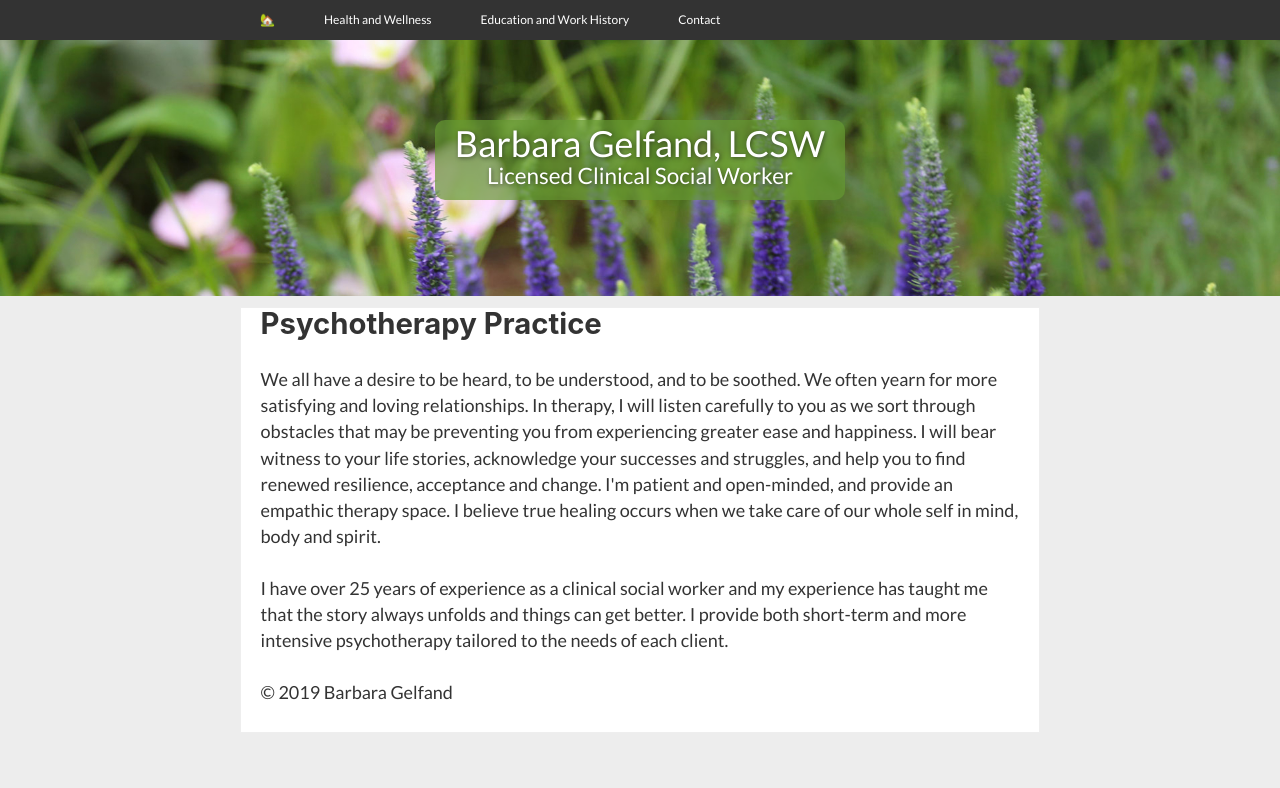
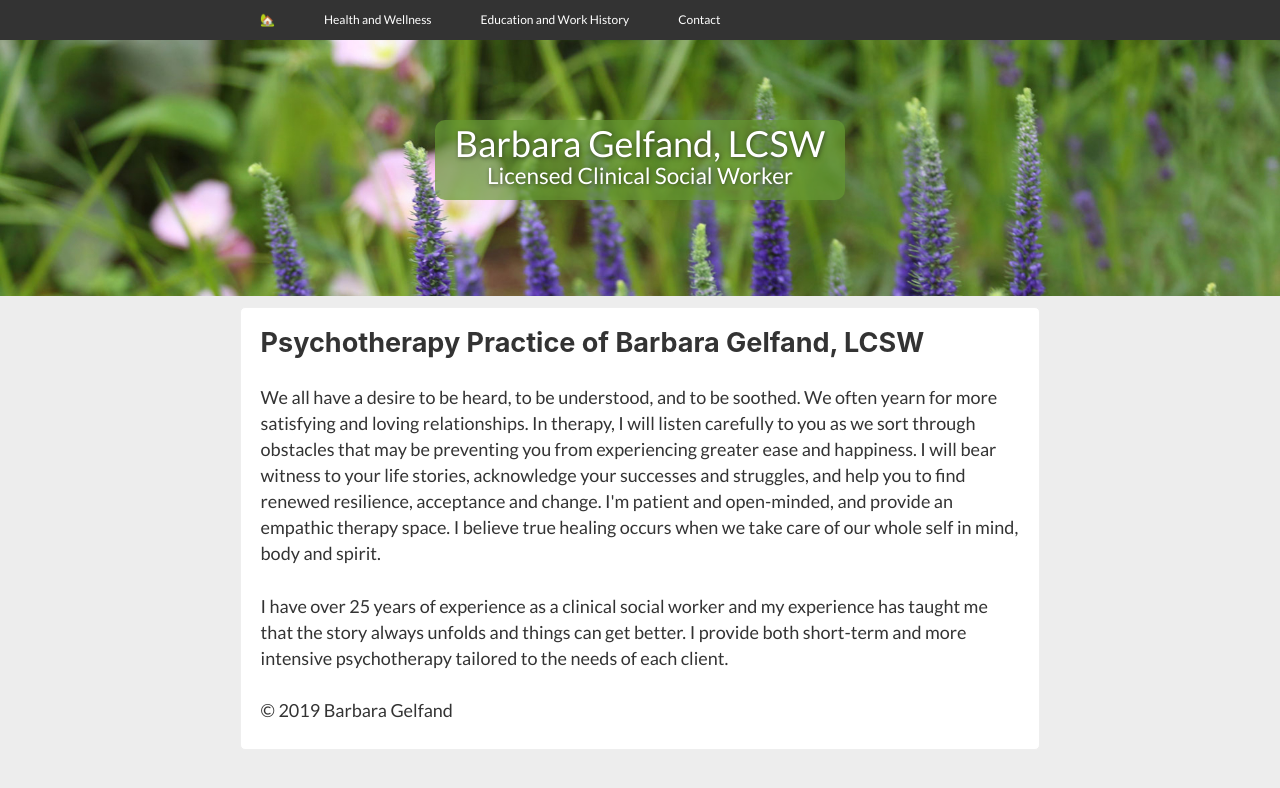
Before and after one commit to leorawe/gatsby-bg, a Gatsby site: page / in a window 1280 px wide. Built offline with nearby package versions, Linux system fonts and the light colour scheme; Gatsby itself is replaced by a stand-in of ours.

Commit message:
pagetitle

```diff
--- a/src/components/layout.js
+++ b/src/components/layout.js
@@ -14,6 +14,7 @@ const BodyWrapper = styled.div `
       padding: 0px 1.0875rem 1.45rem;
       padding-top: 0;
       border: 1px solid #eee;
+      border-radius: 5px;
 `
 
 const Layout = ({ children, }) => (
--- /dev/null
+++ b/src/components/pagetitle.js
@@ -0,0 +1,14 @@
+import React from "react"
+import styled from 'styled-components'
+
+const StyledH1 = styled.h1 `
+    font-size: 1.5rem;
+    padding-top: 20px;
+`
+const Pagetitle = ({pagetitle}) => {
+   return (
+    <StyledH1>{pagetitle}</StyledH1>
+   )
+}
+
+export default Pagetitle
--- a/src/pages/index.js
+++ b/src/pages/index.js
@@ -2,11 +2,14 @@ import React from "react"
 
 import Layout from "../components/layout"
 import SEO from "../components/seo"
+import Pagetitle from "../components/pagetitle"
 
 const IndexPage = () => (
   <Layout>
-    <SEO title="Home" />
-    <h2>Psychotherapy Practice</h2>
+    <SEO title="Psychotherapy Practice of Barbara Gelfand, LCSW" />
+    <Pagetitle
+    pagetitle = "Psychotherapy Practice of Barbara Gelfand, LCSW"
+    />
     <p>We all have a desire to be heard, to be understood, and to be soothed. We often yearn for more satisfying and loving relationships. In therapy, I will listen carefully to you as we sort through obstacles that may be preventing you from experiencing greater ease and happiness. I will bear witness to your life stories, acknowledge your successes and struggles, and help you to find renewed resilience, acceptance and change. I'm patient and open-minded, and provide an empathic therapy space. I believe true healing occurs when we take care of our whole self in mind, body and spirit.
     </p>
     <p>I have over 25 years of experience as a clinical social worker and my experience has taught me that the story always unfolds and things can get better. I provide both short-term and more intensive psychotherapy tailored to the needs of each client.</p>
```
Also changed, not shown: src/pages/page-2.js (deleted, +0 -16 lines).
